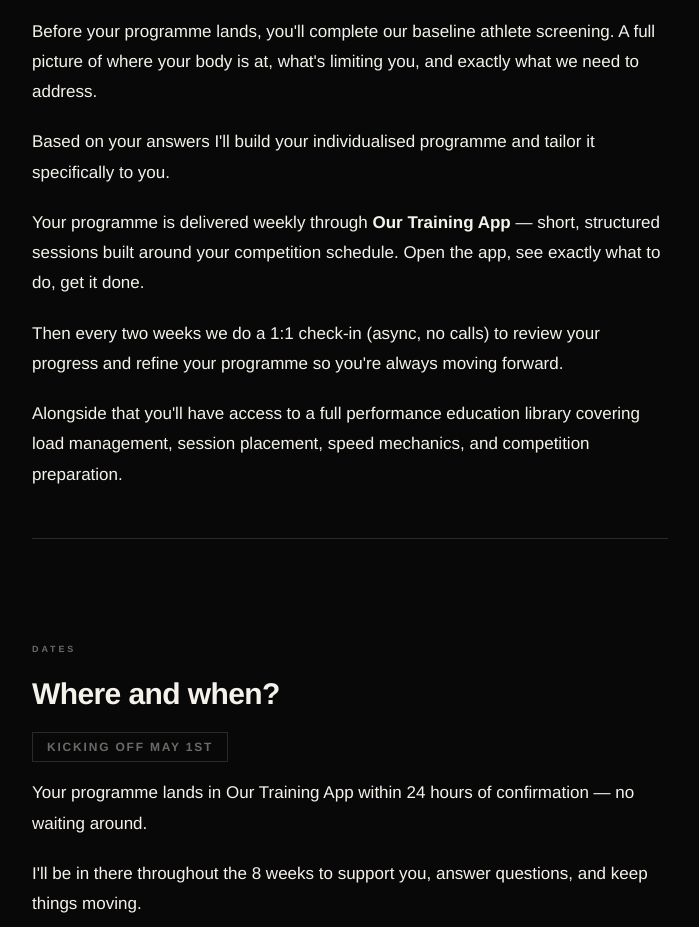
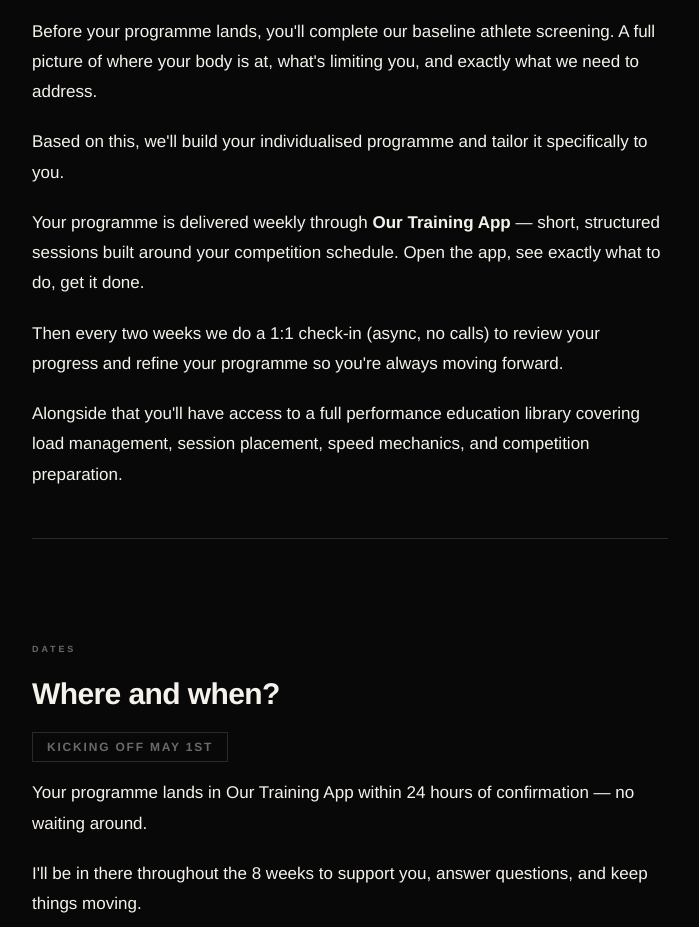
Before and after one commit to PaddyM27/meadeperformance, a website: page index.html in a window 1280 px wide. Shown: the part 2948-3875 px from the top of the page, without its empty margins (290-989 px from the left). Drawn offline with nearby package versions, Linux system fonts and the light colour scheme.

Commit message:
Update programme build line to 'Based on this, we'll...'
Co-Authored-By: Claude Sonnet 4.6 <noreply@anthropic.com>

```diff
--- a/index.html
+++ b/index.html
@@ -695,7 +695,7 @@
 
     <p class="body-text">Before your programme lands, you'll complete our baseline athlete screening. A full picture of where your body is at, what's limiting you, and exactly what we need to address.</p>
 
-    <p class="body-text">Based on your answers I'll build your individualised programme and tailor it specifically to you.</p>
+    <p class="body-text">Based on this, we'll build your individualised programme and tailor it specifically to you.</p>
 
     <p class="body-text">Your programme is delivered weekly through <strong>Our Training App</strong> — short, structured sessions built around your competition schedule. Open the app, see exactly what to do, get it done.</p>
 
```
